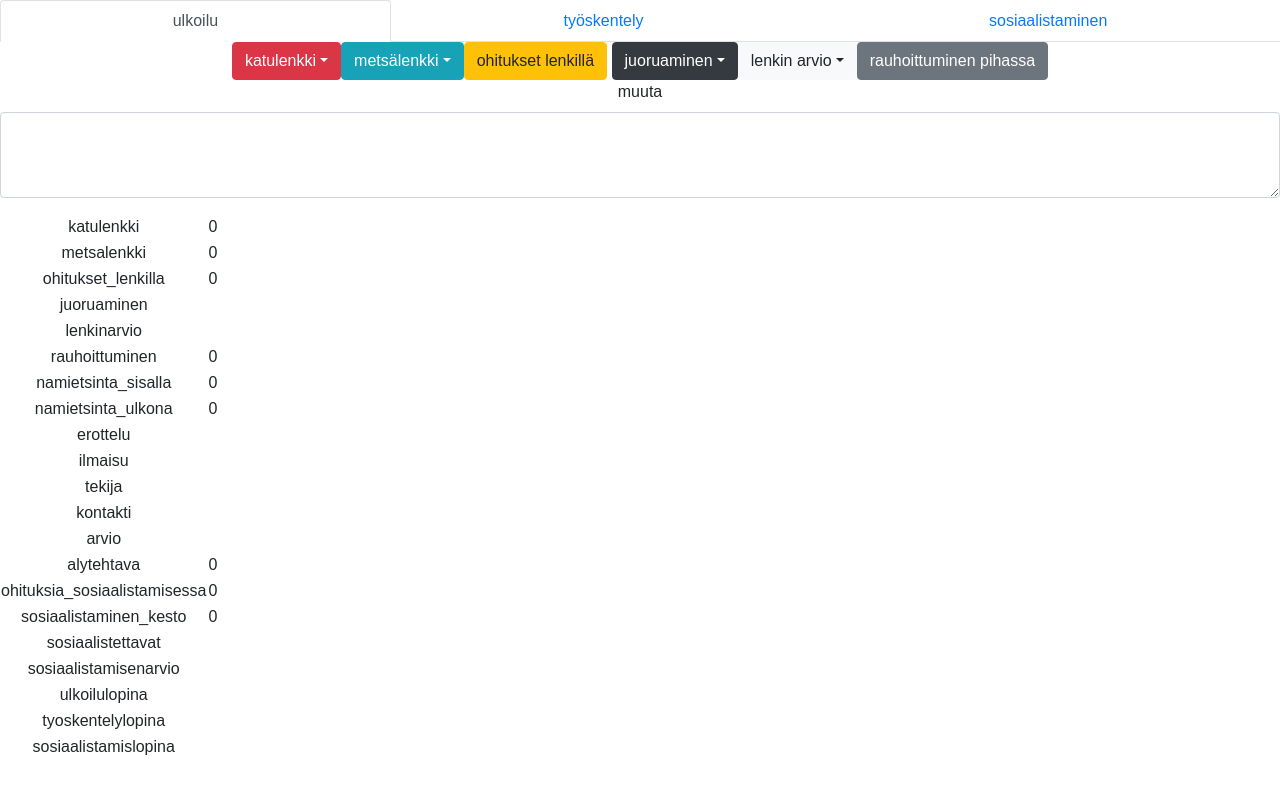
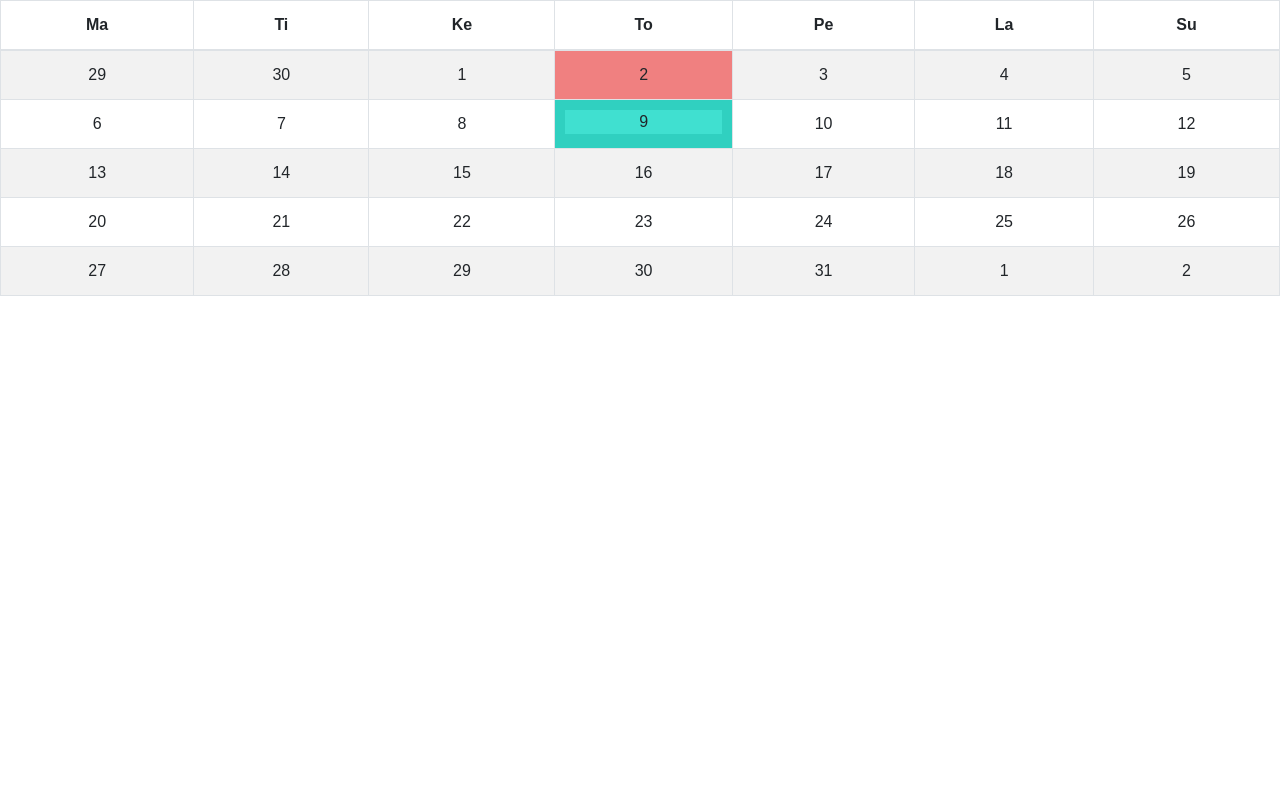
Before and after one commit to kimmohakkarainen/pomptyopaiv, a React (Create React App) app: page / in a window 1280 px wide. Shown: the top 790 px of the page. Built offline with nearby package versions, Linux system fonts and the light colour scheme.

Commit message:
Kalenterinäkymä yhdistetty

```diff
--- a/src/App.js
+++ b/src/App.js
@@ -9,7 +9,7 @@ import Paavalikko from "./paavalikko.js";
 export default function App() {
   return (
     <div className="App">
-      <Paavalikko />
+      <Kalenteri />
     </div>
   );
 }
--- a/src/kalenteri.js
+++ b/src/kalenteri.js
@@ -23,7 +23,7 @@ function Kalenteri({ calendar }) {
   return (
     <>
       {sivu === null && (
-        <Table bordered striped>
+        <Table bordered striped onClick={onClick}>
           <thead>
             <tr>
               <th>Ma</th>
```
